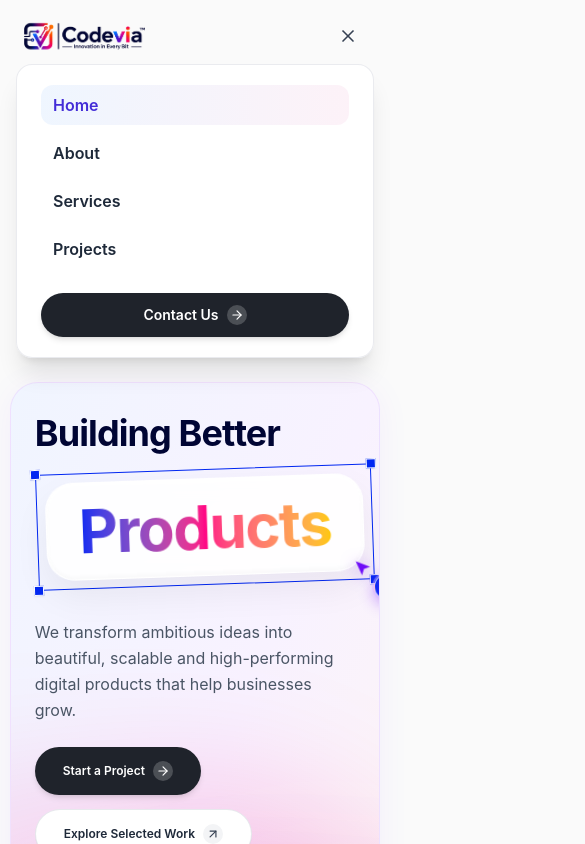
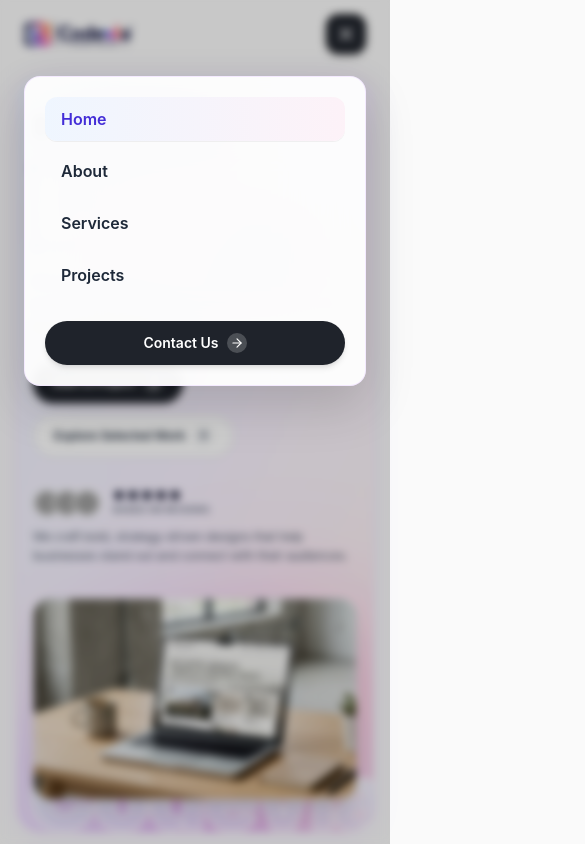
Before and after one commit to AnishDebnath/Codevia-Website, a React (Vite) app: page / in a window 390 px wide. Both pictures are taken after a click on the button 348 px from the left and 36 px from the top of the page. Shown: the top 844 px of the page, 585 px wide, since content can reach past the window. Built offline with nearby package versions, Linux system fonts and the light colour scheme; grey boxes are pictures that could not be loaded.

Commit message:
Add hamburger in mobile view

```diff
--- a/src/components/common/Navbar.tsx
+++ b/src/components/common/Navbar.tsx
@@ -37,6 +37,18 @@ export const Navbar: React.FC<NavbarProps> = ({
     { label: 'Services', href: '/services', sectionId: 'services' },
     { label: 'Projects', href: '/projects', sectionId: 'works' },
   ];
+
+  // Lock body scroll when mobile hamburger menu is open
+  useEffect(() => {
+    if (mobileMenuOpen) {
+      document.body.style.overflow = 'hidden';
+    } else {
+      document.body.style.overflow = '';
+    }
+    return () => {
+      document.body.style.overflow = '';
+    };
+  }, [mobileMenuOpen]);
 
   // Scroll spy to dynamically manage URL & active link on Home/Services page:
   // When in service section, then only show service url (/services), otherwise home url (/)
@@ -170,8 +182,8 @@ export const Navbar: React.FC<NavbarProps> = ({
   };
 
   return (
-    <header className="w-full relative z-50 py-4 sm:py-5 select-none">
-      <div className="max-w-6xl mx-auto px-6 flex items-center justify-between">
+    <header className="w-full relative z-50 py-3.5 md:py-4 lg:py-5 select-none">
+      <div className="w-full max-w-screen-xl mx-auto px-6 sm:px-8 md:px-8 lg:px-12 xl:px-20 flex items-center justify-between">
         {/* Brand Lockup: Logo */}
         <a
           href="/"
@@ -185,13 +197,13 @@ export const Navbar: React.FC<NavbarProps> = ({
           <img
             src={logoImg}
             alt="Codevia"
-            className="h-10 sm:h-11 md:h-12 w-auto object-contain group-hover:opacity-90 transition-opacity"
+            className="h-9 sm:h-10 md:h-11 lg:h-12 w-auto object-contain group-hover:opacity-90 transition-opacity"
           />
         </a>
 
         {/* Center Floating Pill Navigation: Home, About, Services, Projects */}
-        <div className="hidden md:flex items-center bg-white/85 backdrop-blur-md border border-white/90 rounded-full px-2.5 py-1.5 shadow-[0_2px_16px_rgba(0,0,0,0.04),inset_0_1px_1px_rgba(255,255,255,0.9)]">
-          <nav className="flex items-center gap-1.5 text-sm sm:text-[14.5px] font-semibold">
+        <div className="hidden md:flex items-center bg-white/85 backdrop-blur-md border border-white/90 rounded-full px-2 lg:px-3 py-1.5 shadow-[0_2px_16px_rgba(0,0,0,0.04),inset_0_1px_1px_rgba(255,255,255,0.9)]">
+          <nav className="flex items-center gap-1 lg:gap-2 text-xs md:text-sm lg:text-[14.5px] font-semibold">
             {navLinks.map((link) => {
               const isSelected = activeLink === link.label;
 
@@ -203,7 +215,7 @@ export const Navbar: React.FC<NavbarProps> = ({
                     e.preventDefault();
                     handleNavClick(link.href, link.label, link.sectionId);
                   }}
-                  className={`px-4 py-1.5 rounded-full transition-all duration-200 cursor-pointer whitespace-nowrap ${
+                  className={`px-3 md:px-3.5 lg:px-4 py-1.5 rounded-full transition-all duration-200 cursor-pointer whitespace-nowrap ${
                     isSelected
                       ? 'bg-[#1F232B] text-white shadow-xs'
                       : 'text-gray-700 hover:text-[#000534] hover:bg-gray-100/80'
@@ -216,7 +228,7 @@ export const Navbar: React.FC<NavbarProps> = ({
           </nav>
         </div>
 
-        {/* Right Action Button: "Contact Us" matching Hero button style */}
+        {/* Right Action Button: "Contact Us" */}
         <div className="hidden md:flex items-center">
           <a
             href="/contact"
@@ -224,7 +236,7 @@ export const Navbar: React.FC<NavbarProps> = ({
               e.preventDefault();
               handleContactClick();
             }}
-            className="px-5 sm:px-6 py-2.5 bg-[#1F232B] hover:bg-black text-white text-xs sm:text-sm font-semibold rounded-full shadow-md hover:shadow-lg transition-all flex items-center gap-2 cursor-pointer group active:scale-95"
+            className="px-4 py-2 md:px-5 md:py-2.5 lg:px-6 lg:py-2.5 bg-[#1F232B] hover:bg-black text-white text-xs md:text-sm font-semibold rounded-full shadow-md hover:shadow-lg transition-all flex items-center gap-2 cursor-pointer group active:scale-95"
           >
             <span>Contact Us</span>
             <span className="w-5 h-5 rounded-full bg-white/20 flex items-center justify-center text-white group-hover:bg-white/30 transition-colors">
@@ -233,21 +245,47 @@ export const Navbar: React.FC<NavbarProps> = ({
           </a>
         </div>
 
-        {/* Mobile Menu Button */}
+        {/* Mobile Menu Button - square div with rounded border radius */}
         <div className="md:hidden flex items-center">
           <button
             onClick={() => setMobileMenuOpen(!mobileMenuOpen)}
-            className="p-2 text-gray-700 hover:text-black rounded-lg hover:bg-gray-100"
-            aria-label="Toggle navigation menu"
+            className={`w-10 h-10 rounded-xl flex flex-col items-center justify-center gap-1.5 transition-all duration-300 cursor-pointer active:scale-90 border shadow-2xs ${
+              mobileMenuOpen
+                ? 'bg-[#1F232B] border-black text-white shadow-md'
+                : 'bg-white/90 backdrop-blur-md border-purple-200/80 text-[#000534] hover:border-purple-300 hover:shadow-xs'
+            }`}
+            aria-label={mobileMenuOpen ? 'Close navigation menu' : 'Open navigation menu'}
           >
-            {mobileMenuOpen ? <X className="w-5 h-5" /> : <Menu className="w-5 h-5" />}
+            {/* Top Bar */}
+            <span
+              className={`h-[2px] rounded-full transition-all duration-300 ease-out origin-center ${
+                mobileMenuOpen
+                  ? 'w-4.5 bg-white rotate-45 translate-y-[4px]'
+                  : 'w-4.5 bg-[#000534]'
+              }`}
+            />
+            {/* Bottom Bar */}
+            <span
+              className={`h-[2px] rounded-full transition-all duration-300 ease-out origin-center ${
+                mobileMenuOpen
+                  ? 'w-4.5 bg-white -rotate-45 -translate-y-[4px]'
+                  : 'w-3 self-end mr-[11px] bg-gradient-to-r from-[#0127F2] via-[#6E0CF8] to-[#FF0485]'
+              }`}
+            />
           </button>
         </div>
       </div>
 
-      {/* Mobile Dropdown Menu */}
+      {/* Mobile Dropdown Menu: positioned absolutely with backdrop overlay so it floats directly over hero section */}
       {mobileMenuOpen && (
-        <div className="md:hidden bg-white/95 backdrop-blur-xl border border-gray-200/80 px-6 py-5 space-y-4 shadow-xl animate-in fade-in slide-in-from-top-2 mx-4 mt-2 rounded-2xl z-50">
+        <>
+          {/* Backdrop overlay */}
+          <div
+            className="fixed inset-0 bg-black/20 backdrop-blur-xs z-40 md:hidden"
+            onClick={() => setMobileMenuOpen(false)}
+          />
+
+          <div className="absolute top-full left-0 right-0 mx-6 sm:mx-8 md:mx-0 mt-2 md:hidden bg-white/95 backdrop-blur-2xl border border-purple-100/90 px-5 py-5 space-y-4 shadow-[0_20px_50px_rgba(0,0,0,0.15)] animate-in fade-in slide-in-from-top-2 rounded-2xl z-50">
             <div className="flex flex-col space-y-2">
               {navLinks.map((link) => {
                 const isSelected = activeLink === link.label;
@@ -260,9 +298,9 @@ export const Navbar: React.FC<NavbarProps> = ({
                       e.preventDefault();
                       handleNavClick(link.href, link.label, link.sectionId);
                     }}
-                  className={`text-left text-base font-semibold transition-all py-2 px-3 rounded-xl block ${
+                    className={`text-left text-base font-semibold transition-all py-2.5 px-4 rounded-xl block ${
                       isSelected
-                      ? 'bg-gradient-to-r from-blue-50 to-pink-50 text-indigo-700 font-bold'
+                        ? 'bg-gradient-to-r from-blue-50 to-pink-50 text-indigo-700 font-bold shadow-2xs'
                         : 'text-gray-800 hover:bg-gray-50 hover:text-indigo-600'
                     }`}
                   >
@@ -287,6 +325,7 @@ export const Navbar: React.FC<NavbarProps> = ({
               </a>
             </div>
           </div>
+        </>
       )}
     </header>
   );
--- a/src/pages/Home/Hero.tsx
+++ b/src/pages/Home/Hero.tsx
@@ -36,24 +36,23 @@ export const Hero: React.FC<HeroProps> = ({ onNavigateContact, onNavigateProject
     <section className="pt-2 sm:pt-4 pb-8 sm:pb-12 lg:pb-14 w-full flex justify-center select-none">
       {/* Contained Hero Box Container with background based on website color theme */}
       <div
-        className="relative rounded-[28px] sm:rounded-[36px] lg:rounded-[44px] border border-purple-200/60 bg-gradient-to-br from-[#F0F5FF] via-[#F8F2FF] to-[#FFF5F2] shadow-[0_4px_35px_rgba(110,12,248,0.05)] py-8 sm:py-12 lg:py-16 overflow-hidden min-h-[640px] sm:min-h-[720px] lg:min-h-[780px] flex flex-col justify-between"
-        style={{ width: 'min(95vw, 1440px)' }}
+        className="relative rounded-[24px] md:rounded-[36px] lg:rounded-[44px] border border-purple-200/60 bg-gradient-to-br from-[#F0F5FF] via-[#F8F2FF] to-[#FFF5F2] shadow-[0_4px_35px_rgba(110,12,248,0.05)] py-8 md:py-12 lg:py-16 overflow-hidden min-h-[580px] md:min-h-[680px] lg:min-h-[760px] xl:min-h-[780px] flex flex-col justify-between w-[calc(100%-2rem)] md:w-[calc(100%-4rem)] lg:w-[calc(100%-6rem)] xl:w-[min(95vw,1440px)]"
       >
         {/* Full-width bottom logo-spectrum ambient gradient spreading across the whole hero box */}
-        <div className="absolute inset-x-0 bottom-0 h-[420px] sm:h-[500px] bg-gradient-to-t from-purple-200/30 via-pink-100/20 to-transparent pointer-events-none rounded-b-[28px] sm:rounded-b-[36px] lg:rounded-b-[44px]" />
+        <div className="absolute inset-x-0 bottom-0 h-[280px] md:h-[420px] lg:h-[500px] bg-gradient-to-t from-purple-200/30 via-pink-100/20 to-transparent pointer-events-none rounded-b-[24px] md:rounded-b-[36px] lg:rounded-b-[44px]" />
 
         {/* Right-side glowing golden-yellow/coral/magenta radiant aura from logo */}
-        <div className="absolute -bottom-16 -right-16 w-[750px] h-[550px] bg-gradient-to-tl from-[#FFC802]/15 via-[#FD4918]/20 via-[#FF0485]/20 to-transparent blur-3xl pointer-events-none rounded-full" />
+        <div className="absolute -bottom-16 -right-16 w-[350px] md:w-[550px] lg:w-[750px] h-[300px] md:h-[450px] lg:h-[550px] bg-gradient-to-tl from-[#FFC802]/15 via-[#FD4918]/20 via-[#FF0485]/20 to-transparent blur-3xl pointer-events-none rounded-full" />
 
         {/* Left-side electric blue ambient glow from logo */}
-        <div className="absolute -bottom-10 left-10 w-[600px] h-[380px] bg-gradient-to-tr from-[#0127F2]/20 via-[#6E0CF8]/20 to-transparent blur-3xl pointer-events-none rounded-full" />
+        <div className="absolute -bottom-10 left-10 w-[300px] md:w-[450px] lg:w-[600px] h-[220px] md:h-[300px] lg:h-[380px] bg-gradient-to-tr from-[#0127F2]/20 via-[#6E0CF8]/20 to-transparent blur-3xl pointer-events-none rounded-full" />
 
         {/* =========================================================================
             BACKGROUND TYPOGRAPHY: "Codevia" at bottom-left inside the rounded box
            ========================================================================= */}
-        <div className="absolute bottom-[-15px] sm:bottom-[-25px] lg:bottom-[-35px] left-4 sm:left-10 lg:left-14 select-none pointer-events-none z-0">
+        <div className="absolute bottom-[-10px] md:bottom-[-25px] lg:bottom-[-35px] left-3 md:left-10 lg:left-14 select-none pointer-events-none z-0">
           <span
-            className="text-[140px] sm:text-[200px] md:text-[250px] lg:text-[300px] font-black tracking-tight leading-none block select-none font-sans"
+            className="text-[90px] sm:text-[140px] md:text-[200px] lg:text-[260px] xl:text-[300px] font-black tracking-tight leading-none block select-none font-sans"
             style={{
               background:
                 'linear-gradient(180deg, rgba(255, 255, 255, 0.95) 0%, rgba(230, 236, 255, 0.6) 50%, rgba(199, 210, 254, 0.2) 100%)',
@@ -70,29 +69,28 @@ export const Hero: React.FC<HeroProps> = ({ onNavigateContact, onNavigateProject
 
         {/* =========================================================================
             CENTERED FOREGROUND CONTENT LAYER:
-            Exact same width & padding as Navbar (max-w-6xl mx-auto px-6)
            ========================================================================= */}
-        <div className="relative z-10 w-full max-w-6xl mx-auto px-6">
-          <div className="grid grid-cols-1 lg:grid-cols-12 gap-10 lg:gap-14 items-start">
+        <div className="relative z-10 w-full max-w-screen-xl mx-auto px-4 md:px-8 lg:px-12 xl:px-16">
+          <div className="grid grid-cols-1 lg:grid-cols-12 gap-8 md:gap-10 lg:gap-12 xl:gap-14 items-start">
             {/* Left Column: Heading, Tilted Bounding Box, and Action CTAs */}
-            <div className="lg:col-span-7 flex flex-col items-start space-y-6 sm:space-y-8">
-              <h1 className="text-4xl sm:text-6xl md:text-7xl lg:text-[76px] xl:text-[84px] font-bold tracking-tight text-[#000534] leading-none whitespace-nowrap">
+            <div className="lg:col-span-7 flex flex-col items-start space-y-5 md:space-y-6 lg:space-y-8">
+              <h1 className="text-3xl sm:text-5xl md:text-6xl lg:text-7xl xl:text-[84px] font-bold tracking-tight text-[#000534] leading-tight md:leading-none sm:whitespace-nowrap">
                 Building Better
               </h1>
 
               {/* Tilted Bounding Box around "Products" styled with logo gradient */}
               <div className="relative inline-block transform -rotate-[2deg] origin-top-left">
                 {/* Outer Electric Blue Selection Wireframe Box */}
-                <div className="relative p-2 border-[1.5px] border-[#0127F2] rounded-sm">
+                <div className="relative p-1.5 md:p-2 border-[1.5px] border-[#0127F2] rounded-sm">
                   {/* 4 Corner Square Handles */}
-                  <div className="w-2.5 h-2.5 bg-[#0127F2] border border-white absolute -top-1.5 -left-1.5 shadow-xs" />
-                  <div className="w-2.5 h-2.5 bg-[#0127F2] border border-white absolute -top-1.5 -right-1.5 shadow-xs" />
-                  <div className="w-2.5 h-2.5 bg-[#0127F2] border border-white absolute -bottom-1.5 -left-1.5 shadow-xs" />
-                  <div className="w-2.5 h-2.5 bg-[#0127F2] border border-white absolute -bottom-1.5 -right-1.5 shadow-xs" />
+                  <div className="w-2 md:w-2.5 h-2 md:h-2.5 bg-[#0127F2] border border-white absolute -top-1 md:-top-1.5 -left-1 md:-left-1.5 shadow-xs" />
+                  <div className="w-2 md:w-2.5 h-2 md:h-2.5 bg-[#0127F2] border border-white absolute -top-1 md:-top-1.5 -right-1 md:-right-1.5 shadow-xs" />
+                  <div className="w-2 md:w-2.5 h-2 md:h-2.5 bg-[#0127F2] border border-white absolute -bottom-1 md:-bottom-1.5 -left-1 md:-left-1.5 shadow-xs" />
+                  <div className="w-2 md:w-2.5 h-2 md:h-2.5 bg-[#0127F2] border border-white absolute -bottom-1 md:-bottom-1.5 -right-1 md:-right-1.5 shadow-xs" />
 
                   {/* Inner 3D Clay / Frosted Card */}
-                  <div className="bg-white/95 backdrop-blur-md rounded-[28px] px-8 py-3.5 sm:px-12 sm:py-5 shadow-[0_16px_36px_rgba(0,0,0,0.06),inset_0_2px_4px_rgba(255,255,255,1),inset_0_-2px_4px_rgba(0,0,0,0.03)] border border-white/80">
-                    <span className="text-6xl sm:text-7xl lg:text-[86px] xl:text-[92px] font-bold tracking-tight text-transparent bg-clip-text bg-gradient-to-r from-[#0127F2] via-[#6E0CF8] via-[#FF0485] via-[#FD4918] to-[#FFC802] block leading-none py-1">
+                  <div className="bg-white/95 backdrop-blur-md rounded-[20px] md:rounded-[28px] px-5 py-2.5 sm:px-8 sm:py-3.5 md:px-12 md:py-4 lg:py-5 shadow-[0_16px_36px_rgba(0,0,0,0.06),inset_0_2px_4px_rgba(255,255,255,1),inset_0_-2px_4px_rgba(0,0,0,0.03)] border border-white/80">
+                    <span className="text-4xl sm:text-6xl md:text-7xl lg:text-8xl xl:text-[92px] font-bold tracking-tight text-transparent bg-clip-text bg-gradient-to-r from-[#0127F2] via-[#6E0CF8] via-[#FF0485] via-[#FD4918] to-[#FFC802] block leading-none py-1">
                       {selectedWord}
                     </span>
                   </div>
@@ -102,14 +100,14 @@ export const Hero: React.FC<HeroProps> = ({ onNavigateContact, onNavigateProject
                     <div className="relative">
                       {/* Brand Purple Cursor Arrow pointing directly at bottom-right handle */}
                       <svg
-                        className="w-5 h-5 sm:w-6 sm:h-6 fill-[#6E0CF8] drop-shadow-[0_2px_8px_rgba(110,12,248,0.55)] transform -translate-x-1 -translate-y-1"
+                        className="w-4 h-4 md:w-5 md:h-5 lg:w-6 lg:h-6 fill-[#6E0CF8] drop-shadow-[0_2px_8px_rgba(110,12,248,0.55)] transform -translate-x-1 -translate-y-1"
                         viewBox="0 0 24 24"
                       >
                         <path d="M3 3l7.07 16.97 2.51-7.39 7.39-2.51L3 3z" />
                       </svg>
 
-                      {/* Glowing "Creative" Pill Tag anchored beside the cursor (No yellow) */}
-                      <div className="absolute top-3 left-4 bg-gradient-to-r from-[#0127F2] via-[#6E0CF8] to-[#FF0485] text-white text-xs font-semibold px-3.5 py-1 rounded-full shadow-[0_4px_16px_rgba(110,12,248,0.45)] border border-white/70 ring-2 ring-purple-300/40 tracking-wide select-none whitespace-nowrap">
+                      {/* Glowing "Creative" Pill Tag anchored beside the cursor */}
+                      <div className="absolute top-2.5 left-3 md:top-3 md:left-4 bg-gradient-to-r from-[#0127F2] via-[#6E0CF8] to-[#FF0485] text-white text-[10px] md:text-xs font-semibold px-2.5 py-0.5 md:px-3.5 md:py-1 rounded-full shadow-[0_4px_16px_rgba(110,12,248,0.45)] border border-white/70 ring-2 ring-purple-300/40 tracking-wide select-none whitespace-nowrap">
                         Creative
                       </div>
                     </div>
@@ -118,19 +116,19 @@ export const Hero: React.FC<HeroProps> = ({ onNavigateContact, onNavigateProject
               </div>
 
               {/* Subtitle Value Proposition */}
-              <p className="text-base sm:text-lg text-gray-600 leading-relaxed max-w-lg pt-1 font-normal">
+              <p className="text-sm md:text-base lg:text-lg text-gray-600 leading-relaxed max-w-prose pt-1 font-normal">
                 We transform ambitious ideas into beautiful, scalable and high-performing digital products that help businesses grow.
               </p>
 
               {/* Action Buttons */}
-              <div className="flex flex-wrap items-center gap-3.5">
+              <div className="flex flex-wrap items-center gap-3 md:gap-3.5 pt-1">
                 <a
                   href="/contact"
                   onClick={(e) => {
                     e.preventDefault();
                     handleStartProject();
                   }}
-                  className="px-7 py-3.5 bg-[#1F232B] hover:bg-black text-white text-xs sm:text-sm font-semibold rounded-full shadow-md hover:shadow-lg transition-all flex items-center gap-2 cursor-pointer group active:scale-95"
+                  className="px-5 py-2.5 md:px-6 md:py-3 lg:px-7 lg:py-3.5 bg-[#1F232B] hover:bg-black text-white text-xs md:text-sm font-semibold rounded-full shadow-md hover:shadow-lg transition-all flex items-center gap-2 cursor-pointer group active:scale-95"
                 >
                   <span>Start a Project</span>
                   <span className="w-5 h-5 rounded-full bg-white/20 flex items-center justify-center text-white group-hover:bg-white/30 transition-colors">
@@ -144,7 +142,7 @@ export const Hero: React.FC<HeroProps> = ({ onNavigateContact, onNavigateProject
                     e.preventDefault();
                     handleExploreWork();
                   }}
-                  className="px-7 py-3.5 bg-white hover:bg-gray-50 border border-gray-200/90 text-gray-800 text-xs sm:text-sm font-semibold rounded-full shadow-2xs hover:shadow-sm transition-all flex items-center gap-2 cursor-pointer group active:scale-95"
+                  className="px-5 py-2.5 md:px-6 md:py-3 lg:px-7 lg:py-3.5 bg-white hover:bg-gray-50 border border-gray-200/90 text-gray-800 text-xs md:text-sm font-semibold rounded-full shadow-2xs hover:shadow-sm transition-all flex items-center gap-2 cursor-pointer group active:scale-95"
                 >
                   <span>Explore Selected Work</span>
                   <span className="w-5 h-5 rounded-full bg-gray-100 flex items-center justify-center text-gray-700 group-hover:bg-gray-200 transition-colors">
@@ -155,53 +153,53 @@ export const Hero: React.FC<HeroProps> = ({ onNavigateContact, onNavigateProject
             </div>
 
             {/* Right Column: Clean Reviews with Maintained Generous Space Above Media Card */}
-            <div className="lg:col-span-5 flex flex-col items-start lg:items-end justify-between space-y-12 sm:space-y-16 lg:space-y-20">
+            <div className="lg:col-span-5 flex flex-col items-start lg:items-end justify-between space-y-8 md:space-y-12 lg:space-y-16 xl:space-y-20 w-full">
               {/* Clean Reviews Stack & Statement */}
               <div className="max-w-xs text-left">
-                <div className="flex items-center gap-3 mb-3">
+                <div className="flex items-center gap-3 mb-2.5 md:mb-3">
                   <div className="flex -space-x-2">
                     <img
                       src="https://images.unsplash.com/photo-1507003211169-0a1dd7228f2d?w=100&h=100&fit=crop&crop=faces"
                       alt="Reviewer avatar"
-                      className="w-7 h-7 rounded-full border-2 border-white object-cover shadow-xs"
+                      className="w-7 h-7 md:w-8 md:h-8 rounded-full border-2 border-white object-cover shadow-xs"
                     />
                     <img
                       src="https://images.unsplash.com/photo-1534528741775-53994a69daeb?w=100&h=100&fit=crop&crop=faces"
                       alt="Reviewer avatar"
-                      className="w-7 h-7 rounded-full border-2 border-white object-cover shadow-xs"
+                      className="w-7 h-7 md:w-8 md:h-8 rounded-full border-2 border-white object-cover shadow-xs"
                     />
                     <img
                       src="https://images.unsplash.com/photo-1500648767791-00dcc994a43e?w=100&h=100&fit=crop&crop=faces"
                       alt="Reviewer avatar"
-                      className="w-7 h-7 rounded-full border-2 border-white object-cover shadow-xs"
+                      className="w-7 h-7 md:w-8 md:h-8 rounded-full border-2 border-white object-cover shadow-xs"
                     />
                   </div>
 
                   <div>
                     <div className="flex items-center gap-0.5 text-[#000534]">
                       {[...Array(5)].map((_, i) => (
-                        <Star key={i} className="w-3 h-3 fill-gray-950 text-[#000534]" />
+                        <Star key={i} className="w-3 h-3 md:w-3.5 md:h-3.5 fill-gray-950 text-[#000534]" />
                       ))}
                     </div>
-                    <p className="text-[10px] font-bold tracking-wider text-gray-500 uppercase mt-0.5 font-sans">
+                    <p className="text-[9px] md:text-[10px] font-bold tracking-wider text-gray-500 uppercase mt-0.5 font-sans">
                       BASED ON REVIEWS
                     </p>
                   </div>
                 </div>
 
-                <p className="text-xs sm:text-[13px] text-gray-600 leading-relaxed font-normal">
+                <p className="text-xs md:text-[13px] text-gray-600 leading-relaxed font-normal">
                   We craft bold, strategy-driven designs that help businesses stand out and connect with their audiences.
                 </p>
               </div>
 
-              {/* Simple and Modern Website Development Agency Image */}
-              <div className="w-full sm:w-[420px] aspect-[16/10] rounded-3xl border border-gray-200/90 overflow-hidden shadow-xl bg-white relative group z-20">
+              {/* Responsive Modern Website Development Agency Image with Aspect Ratio */}
+              <div className="w-full sm:w-[360px] md:w-[400px] lg:w-[420px] aspect-[16/10] rounded-2xl md:rounded-3xl border border-gray-200/90 overflow-hidden shadow-xl bg-white relative group z-20">
                 <img
                   src={agencyModernPortfolio}
                   alt="Modern minimalist website development agency portfolio"
-                  className="w-full h-full object-cover rounded-3xl transform group-hover:scale-103 transition-transform duration-700"
+                  className="w-full h-full object-cover rounded-2xl md:rounded-3xl transform group-hover:scale-103 transition-transform duration-700"
                 />
-                <div className="absolute inset-0 rounded-3xl ring-1 ring-inset ring-black/5 pointer-events-none" />
+                <div className="absolute inset-0 rounded-2xl md:rounded-3xl ring-1 ring-inset ring-black/5 pointer-events-none" />
               </div>
             </div>
           </div>
```
Also changed, not shown: src/components/common/Footer.tsx (+7 -8 lines), src/components/layout/CTA.tsx (+29 -32 lines), src/components/layout/FAQ.tsx (+10 -10 lines), src/components/layout/Statistics.tsx (+10 -10 lines), src/components/layout/Testimonials.tsx (+8 -8 lines), src/pages/Home/Process.tsx (+8 -8 lines), src/pages/Home/Services.tsx (+25 -25 lines), src/pages/Home/Works.tsx (+12 -12 lines). Lines whose indentation alone changed are shown as unchanged.
